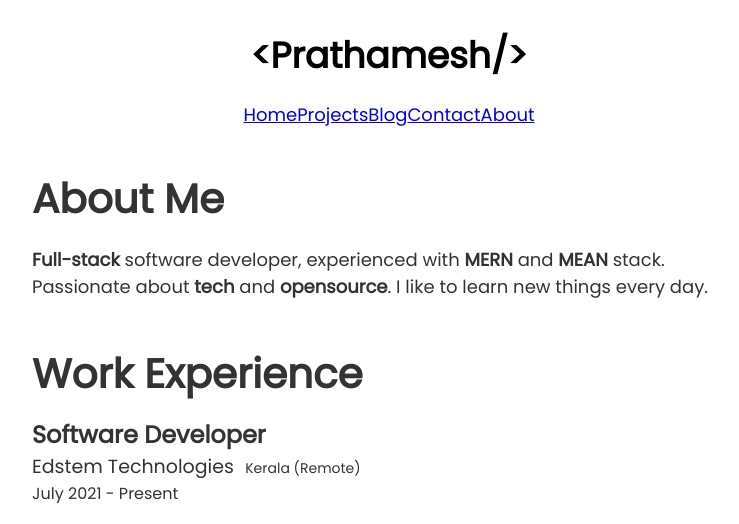
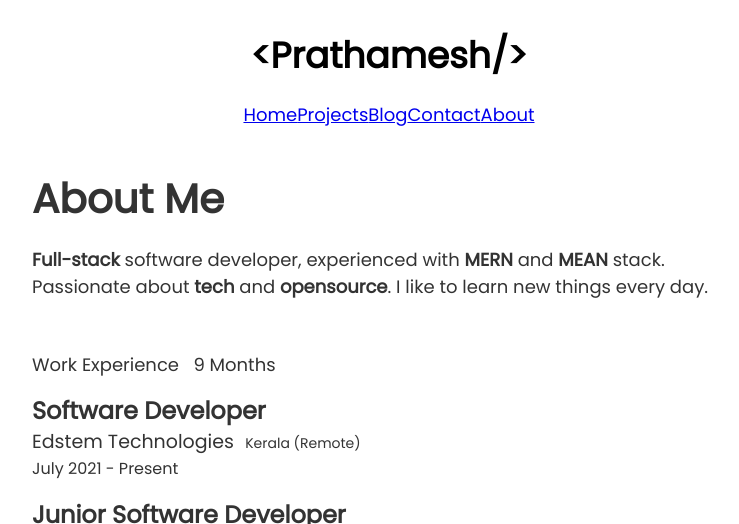
Before and after one commit to Pratham82/portfolio-v4, a Gatsby site: page /about in a window 1280 px wide. Shown: the top 524 px of the page, without its empty margins (251-990 px from the left). Built offline with nearby package versions, Linux system fonts and the light colour scheme; Gatsby itself is replaced by a stand-in of ours.

Commit message:
feat(UI): added total exp in aboutn page

```diff
--- a/src/pages/about.js
+++ b/src/pages/about.js
@@ -4,6 +4,7 @@ import Head from "../components/head"
 import aboutStyles from "../styles/about.module.scss"
 import { FontAwesomeIcon } from "@fortawesome/react-fontawesome"
 import { faDownload } from "@fortawesome/free-solid-svg-icons"
+import countExp from "../helpers/countExp"
 
 const About = () => (
   <Layout>
@@ -15,7 +16,10 @@ const About = () => (
     <br />
     <br />
     <br />
-    <h1>Work Experience</h1>
+    <span className={aboutStyles.expHeader}>
+      Work Experience
+      <span className={aboutStyles.expYears}> &nbsp; {countExp()}</span>
+    </span>
     <span className={aboutStyles.designation}>Software Developer</span>
     <span className={aboutStyles.company}>
       Edstem Technologies
```
